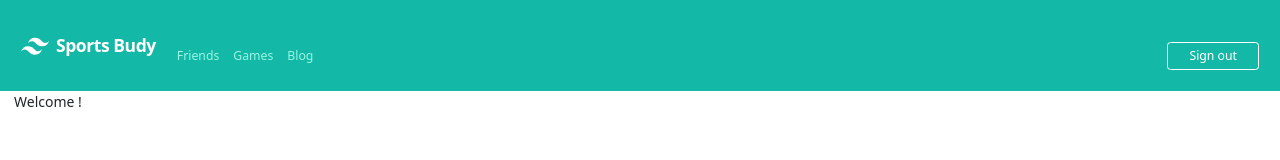
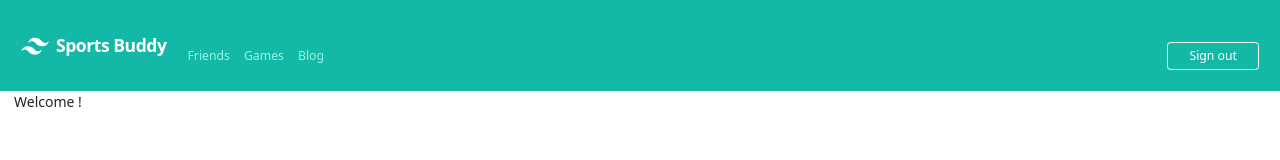
Before and after one commit to marionasr18/SEProject, a React (Create React App) app: page /profile in a window 1280 px wide. Shown: the top 160 px of the page. Built offline with nearby package versions, Linux system fonts and the light colour scheme; no server answers; sample sign-in values are in the browser's storage.

Commit message:
testing push

```diff
--- a/src/Profile.jsx
+++ b/src/Profile.jsx
@@ -3,7 +3,7 @@
 // import Navbar from 'react-bootstrap/Navbar';
 // import NavDropdown from 'react-bootstrap/NavDropdown';
 import { useNavigate } from 'react-router-dom';
-
+console.log('tetsing push')
 function Profile() {
   const nav = useNavigate();
 
@@ -17,7 +17,7 @@
     <nav class="flex items-center justify-between flex-wrap bg-teal-500 p-6">
     <div class="flex items-center flex-shrink-0 text-white mr-6">
       <svg class="fill-current h-8 w-8 mr-2" width="54" height="54" viewBox="0 0 54 54" xmlns="http://www.w3.org/2000/svg"><path d="M13.5 22.1c1.8-7.2 6.3-10.8 13.5-10.8 10.8 0 12.15 8.1 17.55 9.45 3.6.9 6.75-.45 9.45-4.05-1.8 7.2-6.3 10.8-13.5 10.8-10.8 0-12.15-8.1-17.55-9.45-3.6-.9-6.75.45-9.45 4.05zM0 38.3c1.8-7.2 6.3-10.8 13.5-10.8 10.8 0 12.15 8.1 17.55 9.45 3.6.9 6.75-.45 9.45-4.05-1.8 7.2-6.3 10.8-13.5 10.8-10.8 0-12.15-8.1-17.55-9.45-3.6-.9-6.75.45-9.45 4.05z"/></svg>
-      <span class="font-semibold text-xl tracking-tight">Sports Budy</span>
+      <span class="font-semibold text-xl tracking-tight">Sports Buddy</span>
     </div>
     <div class="block lg:hidden">
       <button class="flex items-center px-3 py-2 border rounded text-teal-200 border-teal-400 hover:text-white hover:border-white">
```
